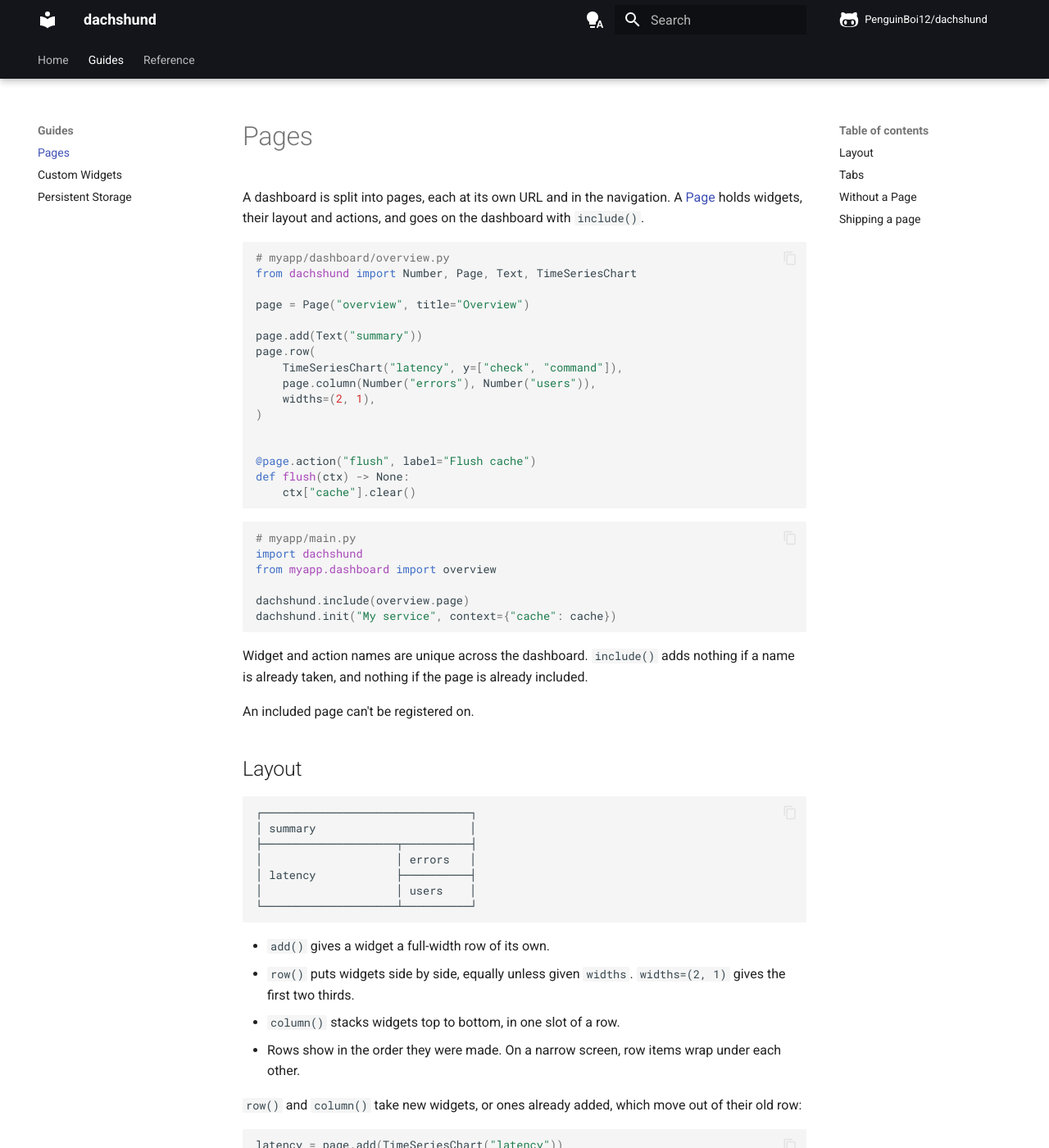
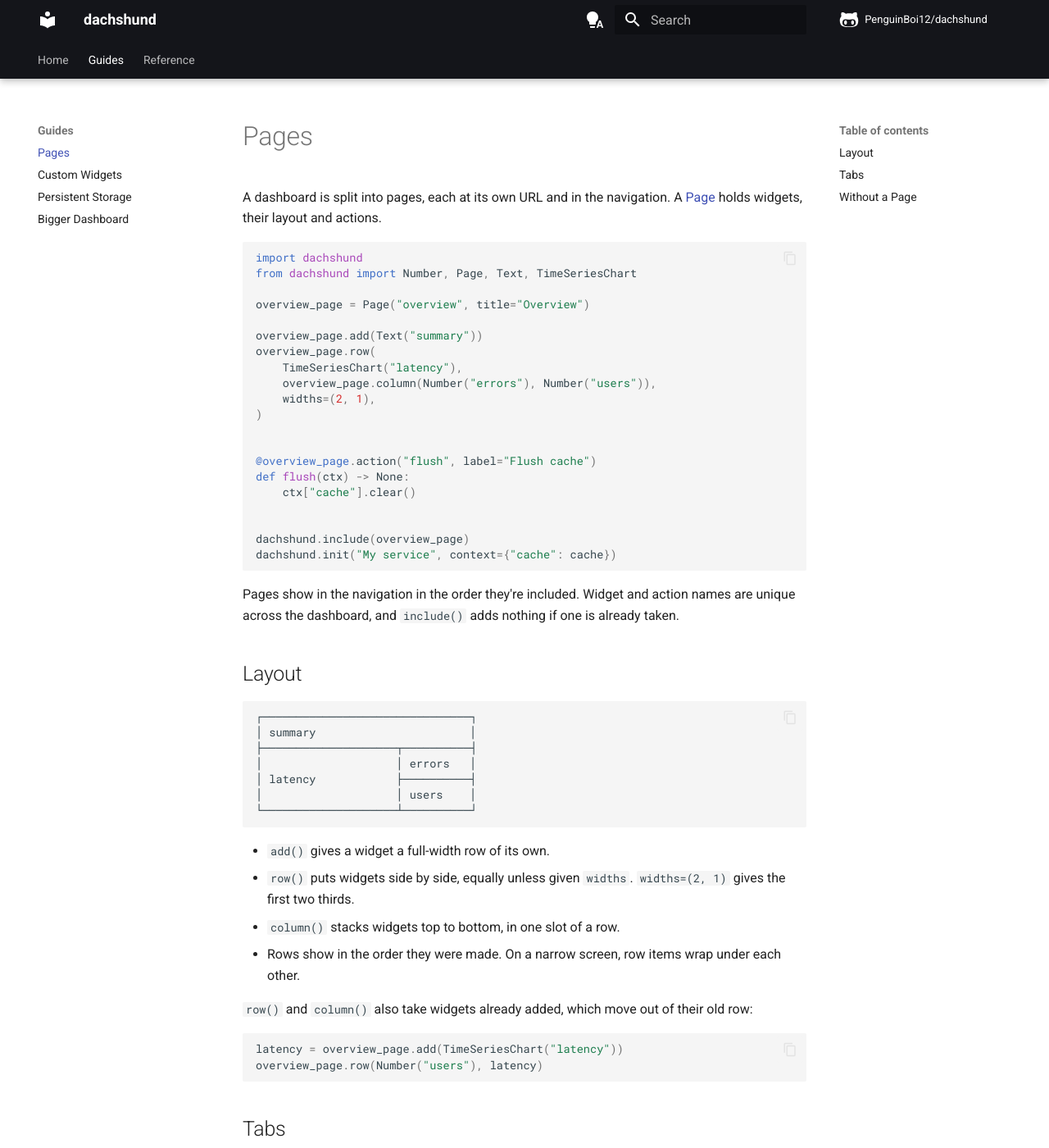
Before and after one commit to PenguinBoi12/dachshund, an MkDocs documentation site: the page built from docs/docs/guides/pages.md, in a window 1280 px wide and 1400 px high. Shown: the whole window at 82% size. Built offline with MkDocs 1.6.1 and Material for MkDocs 9.7.7, drawn with Linux system fonts in a browser that asks for light colours; comment, search, counter and statistics services are not loaded; some of the changed text lies outside the part shown.

Commit message:
improved doc

````diff
--- a/docs/docs/guides/pages.md
+++ b/docs/docs/guides/pages.md
@@ -1,41 +1,33 @@
 # Pages
 
-A dashboard is split into pages, each at its own URL and in the navigation. A [Page](../reference/page.md) holds widgets, their layout and actions, and goes on the dashboard with `include()`.
+A dashboard is split into pages, each at its own URL and in the navigation. A [Page](../reference/page.md) holds widgets, their layout and actions.
 
 ```python
-# myapp/dashboard/overview.py
+import dachshund
 from dachshund import Number, Page, Text, TimeSeriesChart
 
-page = Page("overview", title="Overview")
+overview_page = Page("overview", title="Overview")
 
-page.add(Text("summary"))
-page.row(
-    TimeSeriesChart("latency", y=["check", "command"]),
-    page.column(Number("errors"), Number("users")),
+overview_page.add(Text("summary"))
+overview_page.row(
+    TimeSeriesChart("latency"),
+    overview_page.column(Number("errors"), Number("users")),
     widths=(2, 1),
 )
 
 
-@page.action("flush", label="Flush cache")
+@overview_page.action("flush", label="Flush cache")
 def flush(ctx) -> None:
     ctx["cache"].clear()
-```
 
-```python
-# myapp/main.py
-import dachshund
-from myapp.dashboard import overview
 
-dachshund.include(overview.page)
+dachshund.include(overview_page)
 dachshund.init("My service", context={"cache": cache})
 ```
 
-Widget and action names are unique across the dashboard. `include()` adds nothing if a name is already taken, and nothing if the page is already included.
-
-An included page can't be registered on.
+Pages show in the navigation in the order they're included. Widget and action names are unique across the dashboard, and `include()` adds nothing if one is already taken.
 
 ## Layout
-
 
 ```
 ┌───────────────────────────────┐
@@ -52,11 +44,11 @@
 - `column()` stacks widgets top to bottom, in one slot of a row.
 - Rows show in the order they were made. On a narrow screen, row items wrap under each other.
 
-`row()` and `column()` take new widgets, or ones already added, which move out of their old row:
+`row()` and `column()` also take widgets already added, which move out of their old row:
 
 ```python
-latency = page.add(TimeSeriesChart("latency"))
-page.row(Number("users"), latency)
+latency = overview_page.add(TimeSeriesChart("latency"))
+overview_page.row(Number("users"), latency)
 ```
 
 ## Tabs
@@ -66,13 +58,13 @@
 ```python
 from dachshund import BarChart, Page
 
-page = Page("activity", title="Activity")
+activity_page = Page("activity", title="Activity")
 
-commands = page.tab("commands", title="Commands")
-commands.add(BarChart("on_command", x="name"))
+commands = activity_page.tab("commands", title="Commands")
+commands.add(BarChart("commands", x="name"))
 
-errors = page.tab("errors", title="Errors")
-errors.add(BarChart("command_error", x="name"))
+errors = activity_page.tab("errors", title="Errors")
+errors.add(BarChart("errors_per_command", x="name"))
 ```
 
 ## Without a `Page`
@@ -83,30 +75,10 @@
 import dachshund
 from dachshund import Number, TimeSeriesChart
 
-latency = dachshund.add(TimeSeriesChart("latency"))
+dachshund.add(TimeSeriesChart("latency"))
 dachshund.add(Number("errors"), page="errors")
-
-dachshund.page("errors", title="Errors")
 ```
 
 `dachshund.row()` and `dachshund.column()` lay them out, with `page=` naming the row's page.
 
-## Shipping a page
-
-A library can ship a page for applications to include:
-
-```python
-# a package, dachshund_discord/__init__.py
-from dachshund import Number, Page, Table
-
-
-def discord_page(name: str = "discord") -> Page:
-    page = Page(name, title="Discord")
-    page.add(Number("guild_count"))
-    page.add(Table("guilds", columns=["id", "name", "members"], key="id"))
-    return page
-```
-
-```python
-dachshund.include(discord_page())
-```
+As a dashboard grows, see [Bigger Dashboard](bigger-dashboard.md) for how to split it across modules.
--- a/docs/mkdocs.yml
+++ b/docs/mkdocs.yml
@@ -74,6 +74,7 @@
       - Pages: guides/pages.md
       - Custom Widgets: guides/custom-widgets.md
       - Persistent Storage: guides/persistent-storage.md
+      - Bigger Dashboard: guides/bigger-dashboard.md
   - Reference:
       - Dashboard: reference/dashboard.md
       - Page: reference/page.md
````
Also changed, not shown: docs/docs/guides/bigger-dashboard.md (added, +140 -0 lines), docs/docs/index.md (+34 -14 lines), docs/docs/reference/actions.md (+5 -5 lines), README.md, 1 other file.
